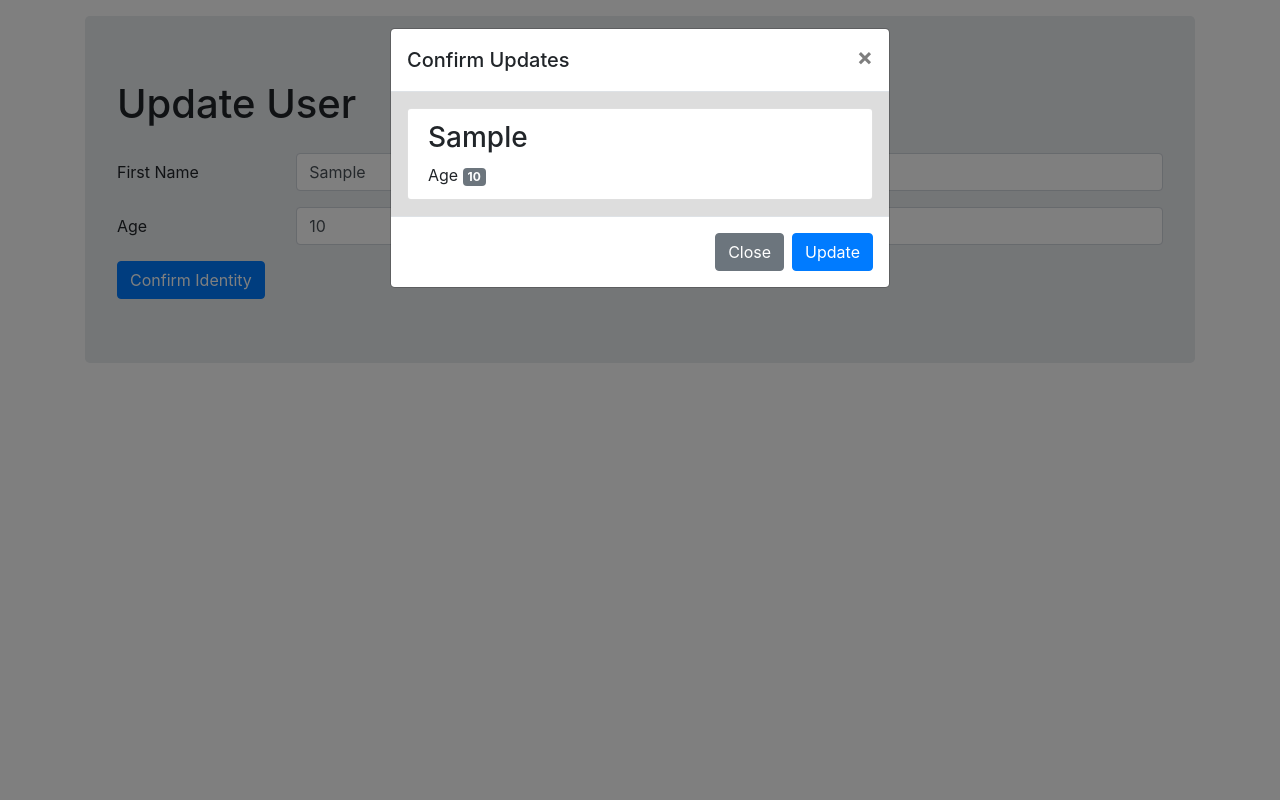
After one commit to gregfrasco/s14lab3, a Flask app: page /user/edit/1 in a window 1280 px wide, after a click on "Confirm Identity". The commit adds this page. Run offline with Flask 2, Linux system fonts and the light colour scheme; tables that the repository leaves empty hold one stand-in row (values such as "Sample post"); some libraries are stand-ins or nearby versions.

Commit message:
feat: profile and requirements.txt

```diff
--- a/app.py
+++ b/app.py
@@ -1,9 +1,10 @@
+import random
+from faker import Faker
 from flask import Flask, render_template, request, redirect, url_for
+from os import environ
+
 from models.user import Db, User
 from modules.userform import UserForm
-from os import environ
-from faker import Faker
-import random
 
 fake = Faker()
 
@@ -13,12 +14,14 @@ app.config['SQLALCHEMY_TRACK_MODIFICATIONS'] = False
 app.secret_key = "s14a-key"
 Db.init_app(app)
 
+
 @app.route('/')
 def index():
     # Query all
     users = User.query.all()
 
     return render_template("index.html", users=users, userLen=len(users))
+
 
 # @route /adduser - GET, POST
 @app.route('/adduser', methods=['GET', 'POST'])
@@ -39,12 +42,35 @@ def addUser():
         else:
             return render_template('adduser.html', form=form)
 
+
+# @route /user/edit/:id - GET, POST
+@app.route('/user/edit/<id>', methods=['GET', 'POST'])
+def editUser(id):
+    # If GET
+    if request.method == 'GET':
+        user = User.query.get(id)
+        return render_template('updateuser.html', user=user)
+    # If POST
+    else:
+        first_name = request.json['first_name']
+        age = request.json['age']
+
+        user = User.query.get(id)
+        Db.session.delete(user)
+        user.first_name = first_name
+        user.age = age
+        Db.session.add(user)
+        Db.session.commit()
+        return redirect(url_for('index'))
+
+
 # @route /adduser/<first_name>/<age>
 @app.route('/adduser/<first_name>/<age>')
 def addUserFromUrl(first_name, age):
     Db.session.add(User(first_name=first_name, age=age))
     Db.session.commit()
     return redirect(url_for('index'))
+
 
 @app.route('/user/<id>', methods=['GET', 'POST'])
 def getOrRemoveUser(id):
@@ -56,6 +82,7 @@ def getOrRemoveUser(id):
         Db.session.delete(user)
         Db.session.commit()
         return redirect(url_for('index'))
+
 
 @app.route('/mock/<num>')
 def MockUsers(num):
--- a/templates/adduser.html
+++ b/templates/adduser.html
@@ -22,9 +22,9 @@
                 </div>
                 {% if form.first_name.errors %}
                 {% for error in form.first_name.errors %}
-                    <div class="invalid-feedback">
-                        {{ error }}
-                    </div>
+                <div class="invalid-feedback">
+                    {{ error }}
+                </div>
                 {% endfor %}
                 {% endif %}
             </div>
--- /dev/null
+++ b/templates/updateuser.html
@@ -0,0 +1,95 @@
+<!doctype html>
+<html lang="en">
+<head>
+    <!-- Required meta tags -->
+    <meta charset="utf-8">
+    <meta content="width=device-width, initial-scale=1, shrink-to-fit=no" name="viewport">
+    <!-- Bootstrap CSS -->
+    <link crossorigin="anonymous" href="https://stackpath.bootstrapcdn.com/bootstrap/4.5.0/css/bootstrap.min.css"
+          integrity="sha384-9aIt2nRpC12Uk9gS9baDl411NQApFmC26EwAOH8WgZl5MYYxFfc+NcPb1dKGj7Sk" rel="stylesheet">
+    <title>Lab 3</title>
+</head>
+<body>
+<div class="container">
+    <div class="jumbotron mt-3">
+        <h1>Update User</h1>
+        <form style="margin-top: 25px">
+            <input class="form-control" hidden id="user_id" type="text" value="{{user.user_id}}">
+            <div class="form-group row">
+                <label class="col-sm-2 col-form-label" for="first_name">First Name</label>
+                <div class="col-sm-10">
+                    <input class="form-control" id="first_name" type="text" value="{{user.first_name}}">
+                </div>
+            </div>
+            <div class="form-group row">
+                <label class="col-sm-2 col-form-label" for="age">Age</label>
+                <div class="col-sm-10">
+                    <input class="form-control" id="age" type="number" value="{{user.age}}">
+                </div>
+            </div>
+            <button class="btn btn-primary" data-target="#confirmModel" data-toggle="modal" onclick="updateModel()"
+                    type="button">
+                Confirm Identity
+            </button>
+            <div aria-hidden="true" aria-labelledby="exampleModalLabel" class="modal fade" id="confirmModel" role="dialog"
+                 tabindex="-1">
+                <div class="modal-dialog">
+                    <div class="modal-content">
+                        <div class="modal-header">
+                            <h5 class="modal-title" id="exampleModalLabel">Confirm Updates</h5>
+                            <button aria-label="Close" class="close" data-dismiss="modal" type="button">
+                                <span aria-hidden="true">&times;</span>
+                            </button>
+                        </div>
+                        <div class="modal-body" style="background-color: #ddd">
+                            <ul class="list-group">
+                                <li class="list-group-item">
+                                    <h3 id="new_name"></h3>
+                                    Age <span class="badge badge-secondary" id="new_age"></span>
+                                </li>
+                            </ul>
+                        </div>
+                        <div class="modal-footer">
+                            <button class="btn btn-secondary" data-dismiss="modal" type="button">Close</button>
+                            <button class="btn btn-primary" onclick="update()" type="button">Update</button>
+                        </div>
+                    </div>
+                </div>
+            </div>
+        </form>
+    </div>
+</div>
+<!-- Optional JavaScript -->
+<!-- jQuery first, then Popper.js, then Bootstrap JS -->
+<script crossorigin="anonymous"
+        integrity="sha384-DfXdz2htPH0lsSSs5nCTpuj/zy4C+OGpamoFVy38MVBnE+IbbVYUew+OrCXaRkfj"
+        src="https://code.jquery.com/jquery-3.5.1.slim.min.js"></script>
+<script crossorigin="anonymous"
+        integrity="sha384-Q6E9RHvbIyZFJoft+2mJbHaEWldlvI9IOYy5n3zV9zzTtmI3UksdQRVvoxMfooAo"
+        src="https://cdn.jsdelivr.net/npm/popper.js@1.16.0/dist/umd/popper.min.js"></script>
+<script crossorigin="anonymous"
+        integrity="sha384-OgVRvuATP1z7JjHLkuOU7Xw704+h835Lr+6QL9UvYjZE3Ipu6Tp75j7Bh/kR0JKI"
+        src="https://stackpath.bootstrapcdn.com/bootstrap/4.5.0/js/bootstrap.min.js"></script>
+<script>
+    function updateModel() {
+        $('#new_name').text($('#first_name').val());
+        $('#new_age').text($('#age').val());
+    }
+
+    async function update() {
+        const data = {
+            first_name: $('#first_name').val(),
+            age: Number($('#age').val())
+        }
+        await fetch('/user/edit/{{user.user_id}}', {
+            body: JSON.stringify(data),
+            method: "POST",
+            headers: {
+                'Content-Type': 'application/json'
+            },
+        });
+        window.location = '/user/{{user.user_id}}'
+    }
+</script>
+</body>
+</html>
```
Also changed, not shown: requirements.txt (added, +18 -0 lines), templates/index.html (+15 -7 lines), templates/user.html (+44 -3 lines), 1 other file.
